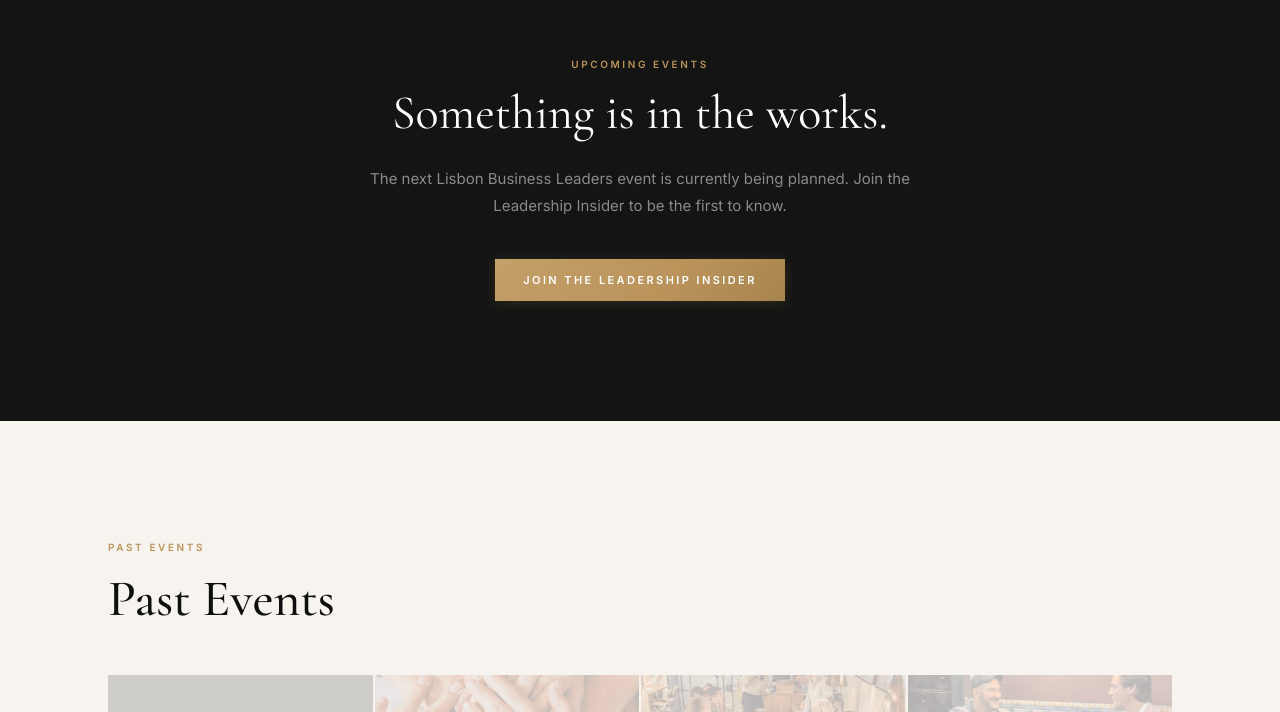
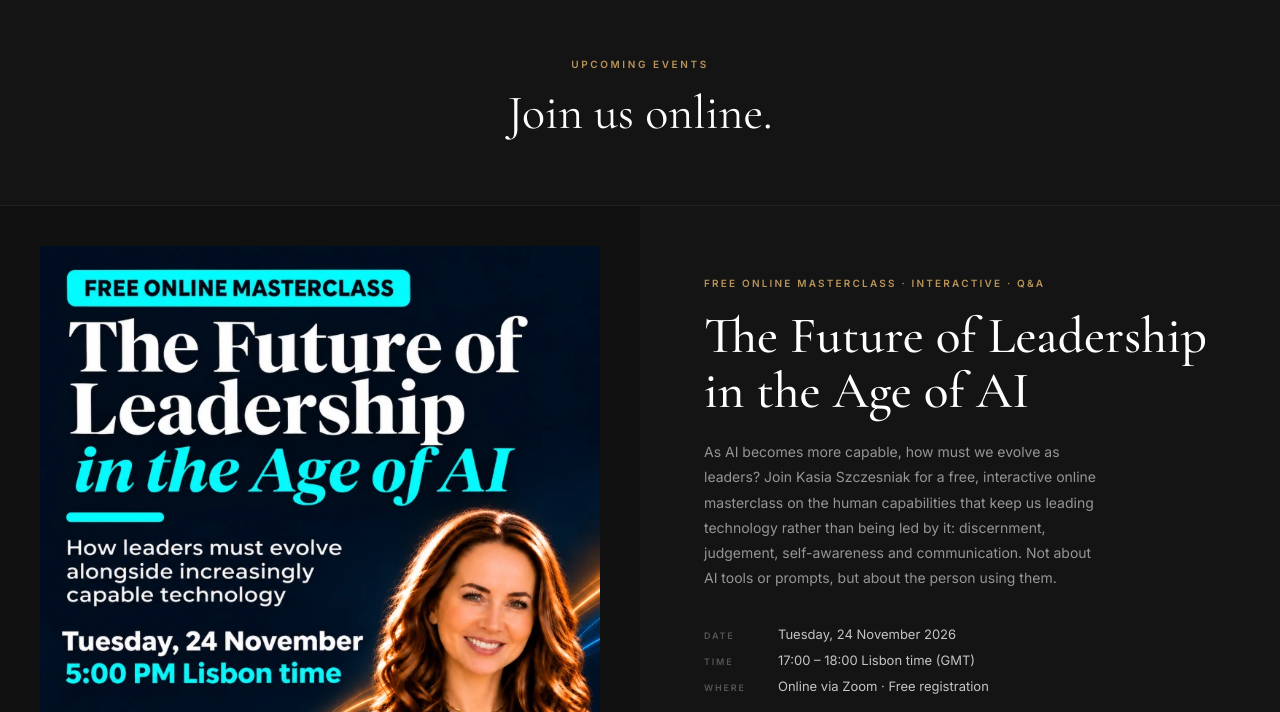
Before and after one commit to LisbonGirl7/Lisbon-Business-Leaders-Website, a plain HTML site: page preview-new.html in a window 1280 px wide. Shown: the part 2787-3499 px from the top of the page. Drawn offline with nearby package versions, Linux system fonts and the light colour scheme; grey boxes are pictures that could not be loaded.

Commit message:
Swap event image to local marketing graphic
Co-Authored-By: Claude Sonnet 4.6 <noreply@anthropic.com>

```diff
--- a/preview-new.html
+++ b/preview-new.html
@@ -643,7 +643,7 @@
             <svg viewBox="0 0 10 6"><path d="M1 1l4 4 4-4" stroke-linecap="round" stroke-linejoin="round"/></svg>
           </button>
           <div class="nav__events-dropdown">
-            <a href="#newsletter">Future Events</a>
+            <a href="#future-events">Future Events</a>
             <a href="#past-events">Past Events</a>
           </div>
         </div>
@@ -660,7 +660,7 @@
     <div class="nav__mobile-menu" id="navMobileMenu">
       <a href="#who-we-are" class="nav__mobile-link">Who We Are</a>
       <a href="#why-join-us" class="nav__mobile-link">Why Join Us</a>
-      <a href="#newsletter" class="nav__mobile-link">Future Events</a>
+      <a href="#future-events" class="nav__mobile-link">Future Events</a>
       <a href="#past-events" class="nav__mobile-link">Past Events</a>
       <a href="#newsletter" class="nav__mobile-cta">Join the Leadership Insider</a>
     </div>
@@ -674,9 +674,9 @@
       <h1 class="hero__title">Where Lisbon's Business Leaders connect and grow.</h1>
       <p class="hero__sub">Access real opportunities, build meaningful partnerships, and step into your next level of leadership through curated networking events, workshops, and immersive experiences.</p>
       <div class="hero__actions">
-        <a href="#past-events" class="btn btn--outline">Upcoming Events</a>
+        <a href="#future-events" class="btn btn--outline">Upcoming Events</a>
       </div>
-      <p style="font-family:var(--sans);font-size:13px;color:rgba(255,255,255,0.45);margin-top:16px;letter-spacing:0.02em;line-height:1.6;"><a href="#newsletter" style="color:rgba(255,255,255,0.6);text-decoration:underline;text-underline-offset:3px;">Join the Leadership Insider</a> to be informed about the next event - currently in the works.</p>
+      <p style="font-family:var(--sans);font-size:13px;color:rgba(255,255,255,0.45);margin-top:16px;letter-spacing:0.02em;line-height:1.6;">Next up: <a href="#future-events" style="color:rgba(255,255,255,0.6);text-decoration:underline;text-underline-offset:3px;">a free online masterclass on 24 November</a>. <a href="#newsletter" style="color:rgba(255,255,255,0.6);text-decoration:underline;text-underline-offset:3px;">Join the Leadership Insider</a> to hear about future events first.</p>
     </div>
   </section>
 
@@ -753,12 +753,30 @@
 
 
   <!-- UPCOMING EVENTS -->
-  <section id="future-events" style="background:var(--dark);padding:120px 0;">
-    <div class="wrap" style="text-align:center;max-width:640px;margin:0 auto;">
+  <section id="future-events" style="background:var(--dark);padding:120px 0 0;">
+    <div class="wrap" style="text-align:center;max-width:640px;margin:0 auto 64px;">
       <span class="label" style="display:block;margin-bottom:16px;">Upcoming Events</span>
-      <h2 style="font-family:var(--serif);font-size:48px;font-weight:400;color:var(--white);line-height:1.15;margin-bottom:24px;">Something is in the works.</h2>
-      <p style="font-family:var(--sans);font-size:15px;color:rgba(255,255,255,0.5);line-height:1.8;margin-bottom:40px;">The next Lisbon Business Leaders event is currently being planned. Join the Leadership Insider to be the first to know.</p>
-      <a href="#newsletter" class="btn btn--gold" style="display:inline-flex;">Join the Leadership Insider</a>
+      <h2 style="font-family:var(--serif);font-size:48px;font-weight:400;color:var(--white);line-height:1.15;">Join us online.</h2>
+    </div>
+
+    <!-- Event 1 -->
+    <div class="event">
+      <div class="event__inner">
+        <div class="event__image">
+          <img src="assets/upcoming-event.webp" alt="The Future of Leadership in the Age of AI, free online masterclass with Kasia Szczesniak" style="width:100%;" loading="lazy">
+        </div>
+        <div class="event__body">
+          <p class="event__format-tag">Free Online Masterclass · Interactive · Q&amp;A</p>
+          <h3 class="event__title">The Future of Leadership in the Age of AI</h3>
+          <p class="event__desc">As AI becomes more capable, how must we evolve as leaders? Join Kasia Szczesniak for a free, interactive online masterclass on the human capabilities that keep us leading technology rather than being led by it: discernment, judgement, self-awareness and communication. Not about AI tools or prompts, but about the person using them.</p>
+          <div class="event__meta">
+            <div class="event__meta-row"><span class="event__meta-label">Date</span><span class="event__meta-value">Tuesday, 24 November 2026</span></div>
+            <div class="event__meta-row"><span class="event__meta-label">Time</span><span class="event__meta-value">17:00 – 18:00 Lisbon time (GMT)</span></div>
+            <div class="event__meta-row"><span class="event__meta-label">Where</span><span class="event__meta-value">Online via Zoom · Free registration</span></div>
+          </div>
+          <a href="https://luma.com/flr5jsjs" target="_blank" rel="noopener" class="btn btn--gold" style="display:inline-flex;align-self:flex-start;">Register for Free</a>
+        </div>
+      </div>
     </div>
   </section>
 
```
Also changed, not shown: index.html (+1 -1 lines), assets/upcoming-event.webp (added).
